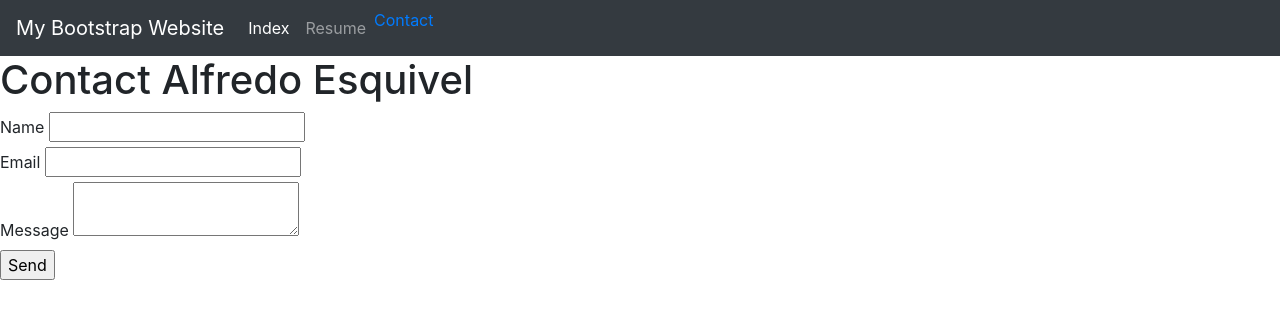
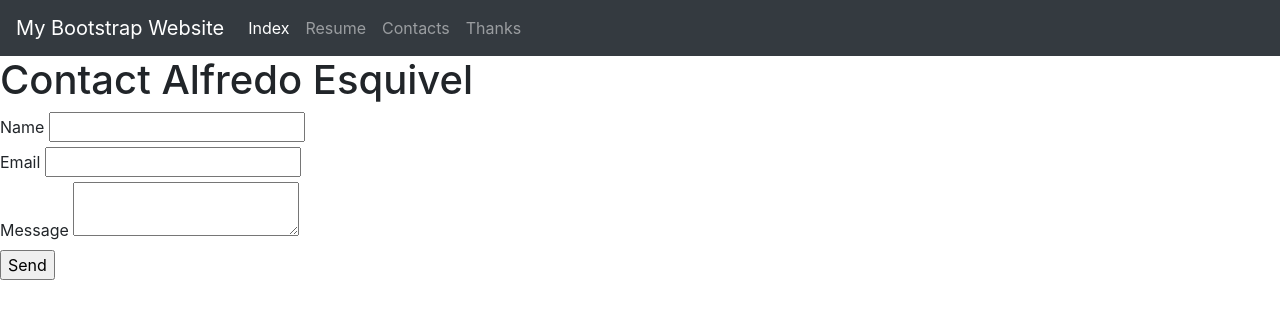
Before and after one commit to AlfredoE89/AlfredoE89, a plain HTML site: page contact.html in a window 1280 px wide. Drawn offline with nearby package versions, Linux system fonts and the light colour scheme.

Commit message:
updated the contacts nav

```diff
--- a/contact.html
+++ b/contact.html
@@ -3,13 +3,12 @@
       <head>
         <meta charset="utf-8">
         <meta name="viewport" content="width=device-width, initial-scale=1, shrink-to-fit=no">
-        <title></title>
+        <title>Contact</title>
         <link rel="stylesheet" href="https://maxcdn.bootstrapcdn.com/bootstrap/4.0.0-beta.2/css/bootstrap.min.css">
       </head>
     <body>
         <header>
 
-            <nav>
           <nav class="navbar navbar-expand-lg navbar-dark bg-dark">
               <a class="navbar-brand" href="#">My Bootstrap Website</a>
                             <button class="navbar-toggler" type="button" data-toggle="collapse" data-target="#navbarSupportedContent" aria-controls="navbarSupportedContent" aria-expanded="false" aria-label="Toggle navigation">
@@ -24,15 +23,16 @@
                 <li class="nav-item">
               <a class="nav-link" href="#">Resume</a>
                 </li>
-                                <li class="nav-item dropdown">
-                                  <a class="nav-item" href="#" role="button">
-                                    Contact
-                                  </a>
+                <li class="nav-item">
+                  <a class="nav-link" href="#">Contacts</a>
+                    </li>
+                    <li class="nav-item">
+                      <a class="nav-link" href="#">Thanks</a>
                         </li>
 
               </div>
           </nav>
-            </nav>
+
         </header>
 
         <main>
```
Lines whose indentation alone changed are shown as unchanged.
